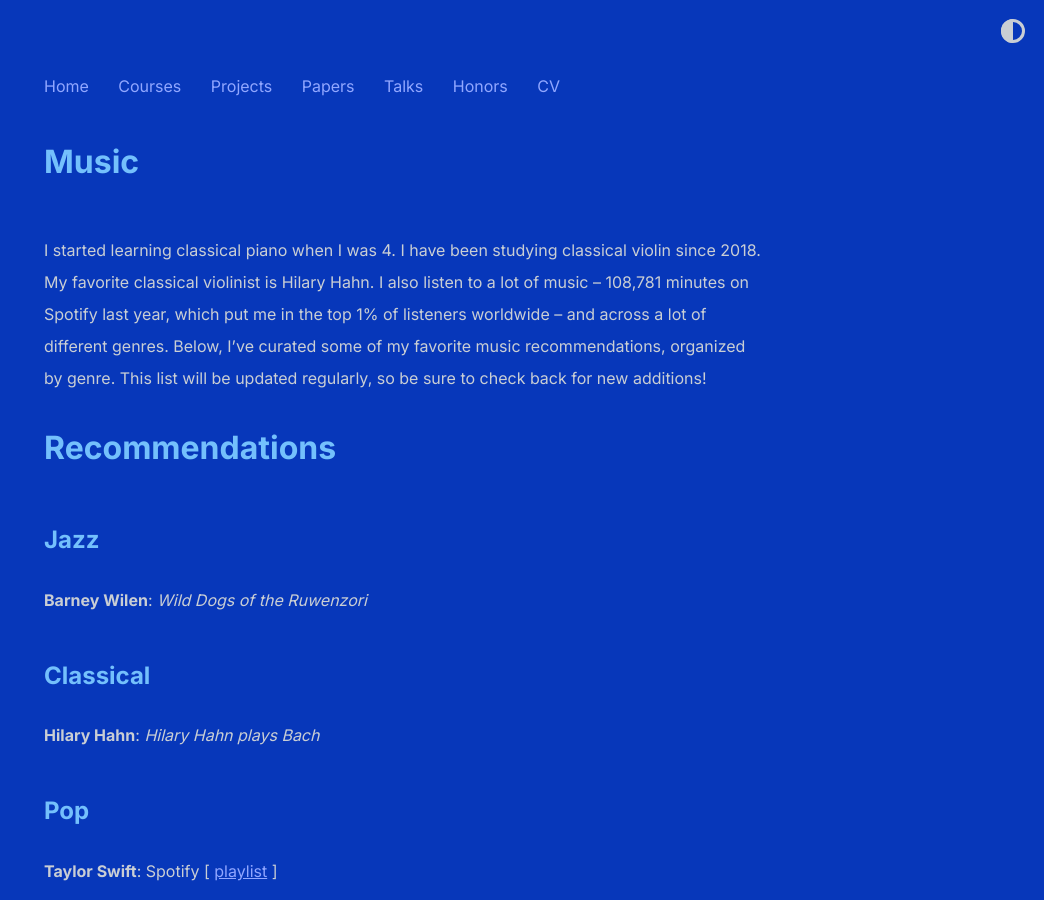
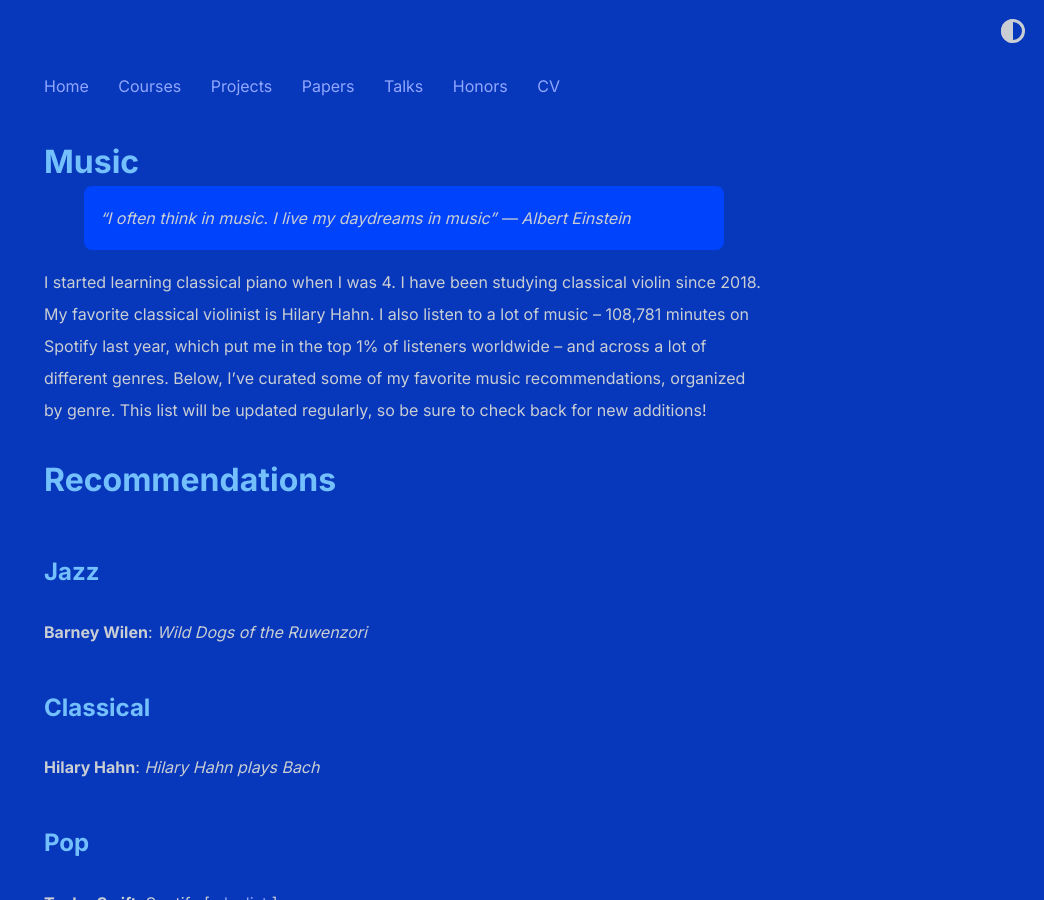
Before and after one commit to shihankanungo/shihankanungo.github.io, a Jekyll site: the page built from music.md, in a window 1280 px wide and 900 px high. Shown: the whole window, without its empty margins (236-1280 px from the left). Built offline with Jekyll 4.4.1, drawn with Linux system fonts in a browser that asks for light colours.

Commit message:
Update music.md

```diff
--- a/music.md
+++ b/music.md
@@ -2,7 +2,7 @@
 layout: post
 title: Music
 ---
-<br>
+> "I often think in music. I live my daydreams in music" --- Albert Einstein
 
 I started learning classical piano when I was 4. I have been studying classical violin since 2018. My favorite classical violinist is Hilary Hahn. I also listen to a lot of music -- 108,781 minutes on Spotify last year, which put me in the top 1% of listeners worldwide -- and across a lot of different genres. Below, I’ve curated some of my favorite music recommendations, organized by genre. This list will be updated regularly, so be sure to check back for new additions!
 <br>
```
